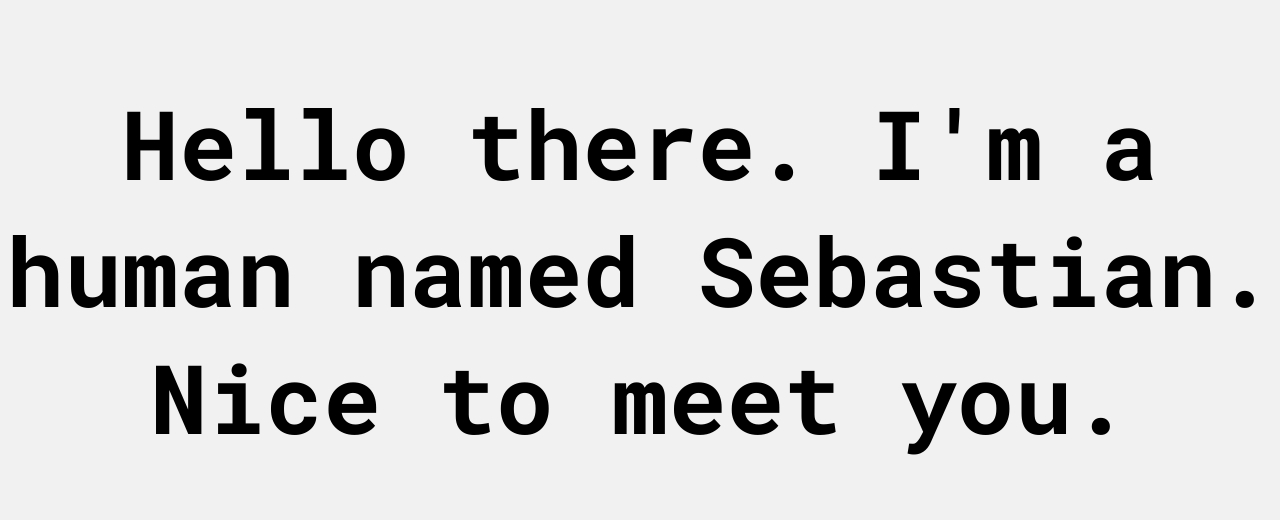
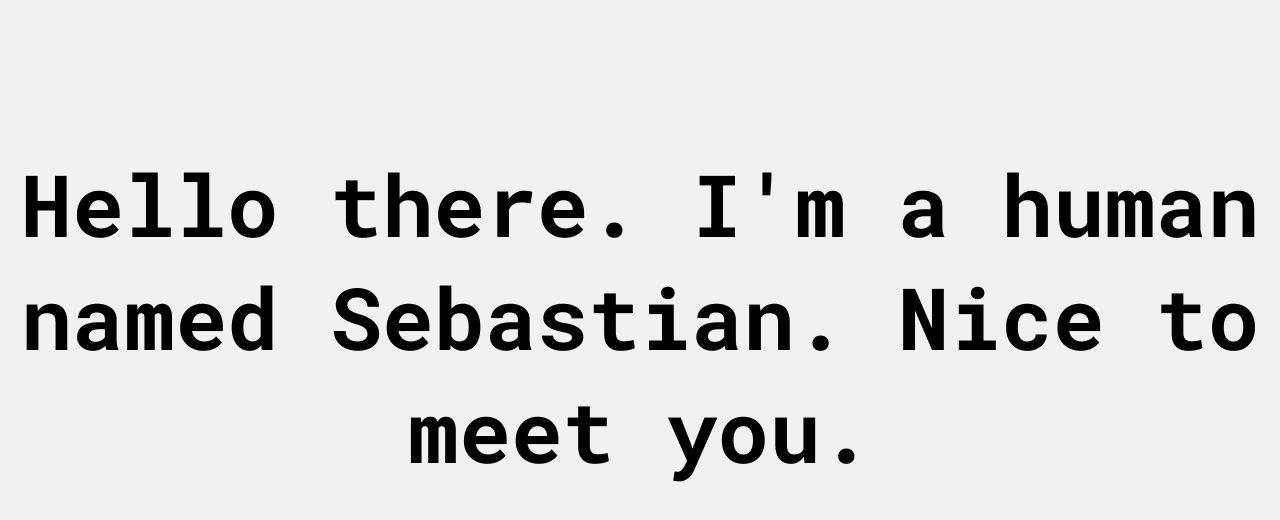
Before and after one commit to isebasus/oldportolio, a React (Create React App) app: page / in a window 1280 px wide. Shown: the top 520 px of the page. Built offline with nearby package versions, Linux system fonts and the light colour scheme.

Commit message:
Update App.css

```diff
--- a/src/App.css
+++ b/src/App.css
@@ -1,56 +1,66 @@
 @import url('https://fonts.googleapis.com/css?family=Roboto+Mono:400,500,700');
+
+*:focus{
+  outline: none;
+}
 
 .App {
   text-align: center;
+}
+
+.font{
+  font-family: 'Roboto Mono', monospace;
 }
 
 .body{
   background-color: #F1F1F1;
   width: 100%;
   height: 100vh;
+  overflow: hidden;
   display: grid;
 }
 
 .container{
   margin: auto;
-  padding-bottom: 150px;
+  padding-bottom: 0px;
 
 }
 
 p{
   color: #000000;
   font-family: 'Roboto Mono', monospace;
-  font-size: 96px;
+  font-size: 86px;
   font-weight: 700;
   text-align: center;
-  padding-bottom: 30px;
+  padding-bottom: 80px;
   margin: 0px;
   user-select: none;
 }
 
 .first{
-  font-weight: 700;
-  animation: fade_up 1s ease-in forwards;
+  visibility: hidden;
+  animation: fade_up 0.5s ease-in forwards;
+  animation-delay: 0.3s;
 }
 
 .second{
   visibility: hidden;
-  animation: fade_up 1s ease-in forwards;
-  animation-delay: 1s;
+  animation: fade_up 0.5s ease-in forwards;
+  animation-delay: 1.3s;
 
 }
 
 .third{
   visibility: hidden;
-  animation: fade_up 2s ease-in forwards;
-  animation-delay: 2s;
+  animation: fade_up 0.5s ease-in forwards;
+  animation-delay: 1.8s;
 
 }
 
 .fourth{
   visibility: hidden;
-  animation: fade_up 1s ease-in forwards;
-  animation-delay: 3s;
+  animation: fade_up 0.5s ease-in forwards;
+  animation-delay: 2.8s;
 }
 
 @media(max-width : 800px)
```
